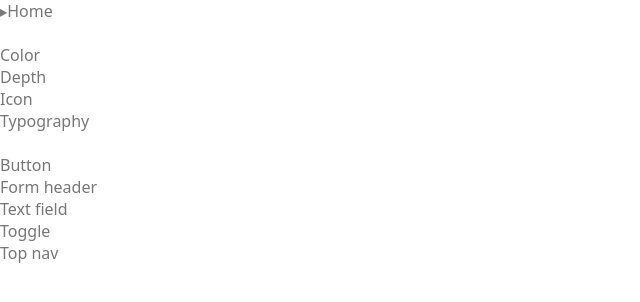
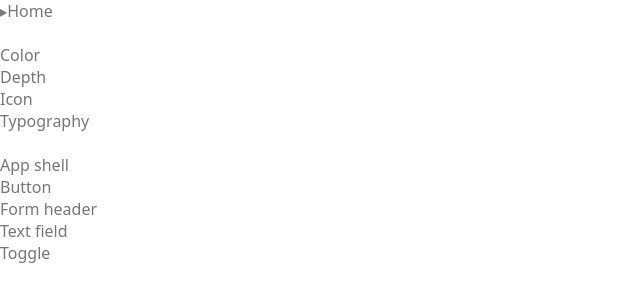
Before and after one commit to chuanqisun/dynamics-interaction-lab, a React app: page /demos in a window 1280 px wide. Shown: the top 302 px of the page, without its empty margins (0-640 px from the left). Built offline with nearby package versions, Linux system fonts and the light colour scheme; a web font is replaced by a local one.

Commit message:
consolidate naming

```diff
--- a/src/app/app.tsx
+++ b/src/app/app.tsx
@@ -1,22 +1,21 @@
 import * as React from "react";
-import {Suspense, lazy} from "react";
-import {Route, BrowserRouter, NavLink} from 'react-router-dom';
-
+import { lazy, Suspense } from "react";
+import { BrowserRouter, NavLink, Route } from 'react-router-dom';
 import '../styles/fluent-for-dynamics.css';
 import './interaction-lab.css';
 
-const Demos = lazy(() => import('./demos'));
+const DemoBrowser = lazy(() => import('./demo-browser'));
 
 export const demos = [
   { type: 'style', name: 'Color', route: '/demos/color', component: lazy(() => import('../styles/color/color.demo'))},
   { type: 'style', name: 'Depth', route: '/demos/depth', component: lazy(() => import('../styles/depth/depth.demo'))},
   { type: 'style', name: 'Icon', route: '/demos/icon', component: lazy(() => import('../styles/icon/icon.demo'))},
   { type: 'style', name: 'Typography', route: '/demos/typography', component: lazy(() => import('../styles/typography/typography.demo'))},
+  { type: 'component', name: 'App shell', route: '/demos/app-shell', component: lazy(() => import('../components/app-shell/app-shell.demo'))},
   { type: 'component', name: 'Button', route: '/demos/button', component: lazy(() => import('../components/button/button.demo'))},
   { type: 'component', name: 'Form header', route: '/demos/form-header', component: lazy(() => import('../components/form-header/form-header.demo'))},
   { type: 'component', name: 'Text field', route: '/demos/text-field', component: lazy(() => import('../components/text-field/text-field.demo'))},
   { type: 'component', name: 'Toggle', route: '/demos/toggle', component: lazy(() => import('../components/toggle/toggle.demo'))},
-  { type: 'component', name: 'Top nav', route: '/demos/top-nav', component: lazy(() => import('../components/top-nav/top-nav.demo'))},
 ];
 
 export const experiments = [
@@ -47,7 +46,7 @@ export class App extends React.Component<any, any> {
               </div>
             )}
           </div>}/>
-          <Route path="/demos" component={() => <Suspense fallback="loading..."><Demos/></Suspense>}/>
+          <Route path="/demos" component={() => <Suspense fallback="loading..."><DemoBrowser/></Suspense>}/>
           {experiments.map(experiment => experiment.iterations.map(iteration => <Route key={iteration.subRoute} path={`${experiment.baseRoute}/${iteration.subRoute}`} component={() => <Suspense fallback="loading..."><iteration.component/></Suspense>}></Route>))}
           {demos.map(demo => <Route key={demo.route} path={`/embed${demo.route}`} component={() => <Suspense fallback="loading..."><demo.component/></Suspense>}></Route>)}
         </React.Fragment>
--- a/src/components/top-nav/top-nav.demo.tsx
+++ b/src/components/app-shell/app-shell.demo.tsx
@@ -1,11 +1,11 @@
 import * as React from 'React';
-import {TopNav} from './top-nav';
+import {AppShell} from './app-shell';
 import {FullMdl2} from '../../styles/icon/full-mdl2';
 
 const dynamicsDisplayStack = [{icon: FullMdl2.TBX, label: "Task flow"}, {icon: FullMdl2.ToolTip, label: "Relationship Assistant"}, {icon: FullMdl2.Add, label: "Create"}];
 const systemDisplayStack = [{icon: FullMdl2.Settings, label: "Settings"}, {icon: FullMdl2.Help, label: "Help"}];
 
-export class TopNavDemo extends React.Component<any, any> {
+export class AppShellDemo extends React.Component<any, any> {
   constructor(props: any) {
     super(props);
 
@@ -28,7 +28,7 @@ export class TopNavDemo extends React.Component<any, any> {
     return <React.Fragment>
     <section>
       <h2>Sample</h2>
-      <TopNav avatarImgUrl="https://api.adorable.io/avatars/285/abott@adorable.png" dynamicsDisplayStack={dynamicsDisplayStack} systemDisplayStack={systemDisplayStack} customOverflowStack={this.state.customOverflowStack}></TopNav>
+      <AppShell avatarImgUrl="https://api.adorable.io/avatars/285/abott@adorable.png" dynamicsDisplayStack={dynamicsDisplayStack} systemDisplayStack={systemDisplayStack} customOverflowStack={this.state.customOverflowStack}></AppShell>
     </section>
     <section>
       <h2>Usage</h2>
@@ -53,4 +53,4 @@ export class TopNavDemo extends React.Component<any, any> {
   }
 }
 
-export default TopNavDemo;
+export default AppShellDemo;
--- a/src/components/top-nav/top-nav.tsx
+++ b/src/components/app-shell/app-shell.tsx
@@ -41,7 +41,7 @@ interface TopNavProps {
   customOverflowStack: Item[];
 }
 
-export class TopNav extends React.Component<TopNavProps, TopNavState> {
+export class AppShell extends React.Component<TopNavProps, TopNavState> {
   constructor(props: TopNavProps) {
     super(props);
 
```
Also changed, not shown: src/app/demo-browser.tsx (renamed from src/app/demos.tsx, +4 -5 lines).
